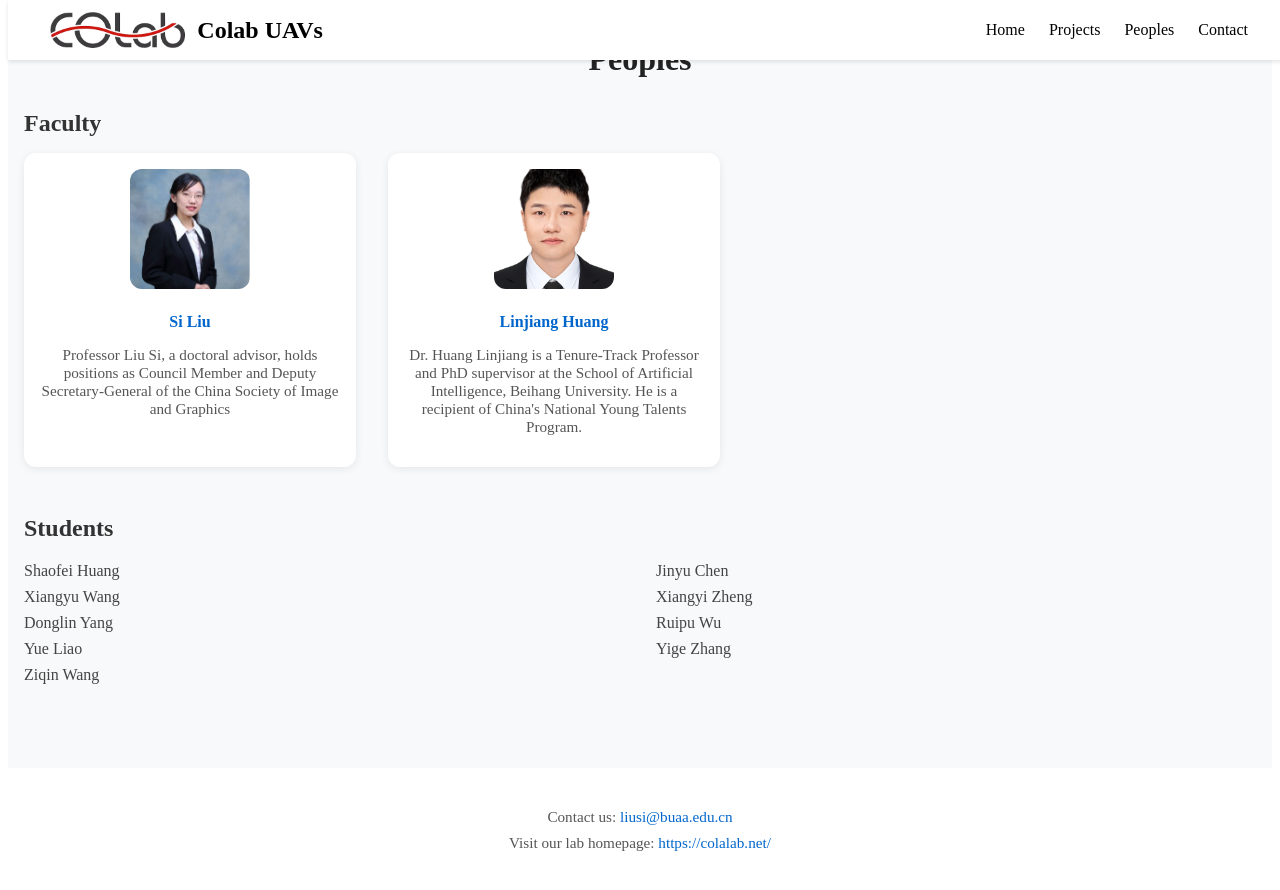
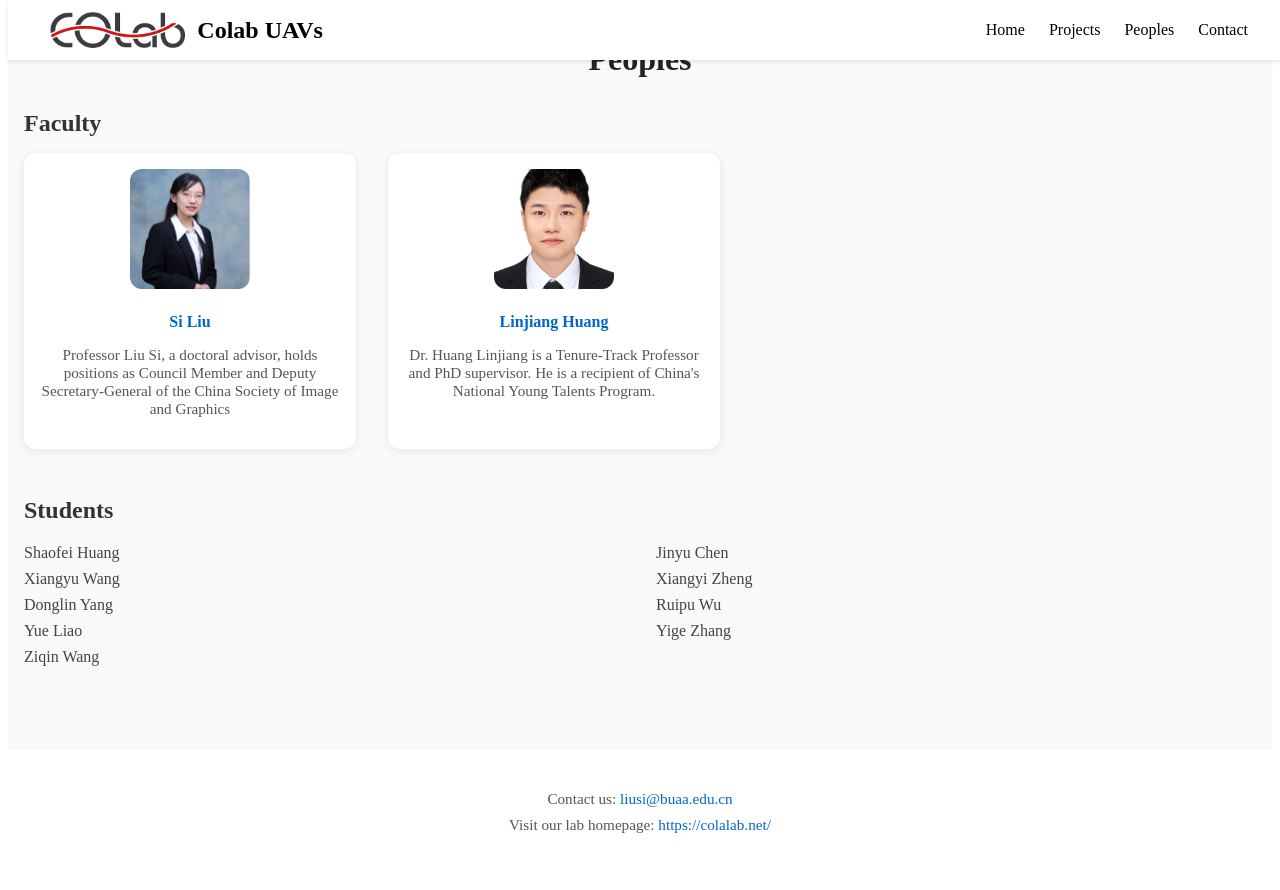
Before and after one commit to zhang-yige/colab_uav.github.io, a Jekyll site: the page built from index.html, in a window 1280 px wide and 900 px high, scrolled down 2525 px. Shown: the top 890 px of the window. Built offline with Jekyll 4.4.1, drawn with Linux system fonts in a browser that asks for light colours.

Commit message:
老师介绍

```diff
--- a/_includes/peoples.html
+++ b/_includes/peoples.html
@@ -19,7 +19,7 @@
           <img src="{{ '/assets/images/linjiang.png' | relative_url }}" alt="Linjiang Huang" class="faculty-photo" />
           <div class="faculty-info">
             <h4>Linjiang Huang</h4>
-            <p>Dr. Huang Linjiang is a Tenure-Track Professor and PhD supervisor at the School of Artificial Intelligence, Beihang University. He is a recipient of China's National Young Talents Program.</p>
+            <p>Dr. Huang Linjiang is a Tenure-Track Professor and PhD supervisor. He is a recipient of China's National Young Talents Program.</p>
           </div>
         </div>
       </div>
```
